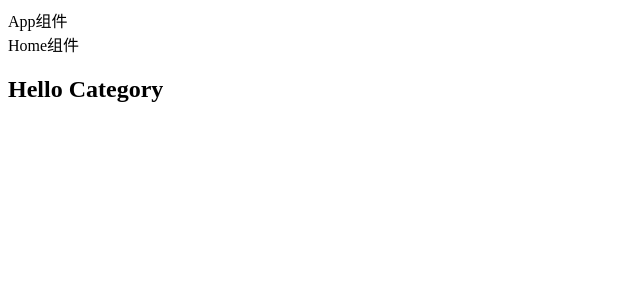
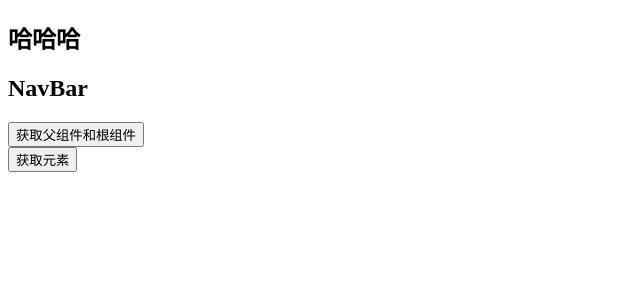
Before and after one commit to coder-xc/Vue3_TS_learn_notes, a Vue app in the folder 03_learn_component/: page / in a window 1280 px wide. Shown: the top 300 px of the page, without its empty margins (0-640 px from the left). Built offline with nearby package versions, Linux system fonts and the light colour scheme.

Commit message:
feat:学习ref引用元素和组件的其他知识

```diff
--- /dev/null
+++ b/03_learn_component/src/13_引用元素和组件/App.vue
@@ -0,0 +1,34 @@
+<template>
+  <div>
+    <!-- 绑定到一个元素上 -->
+    <h2 ref="title">哈哈哈</h2>
+
+    <!-- 绑定到一个组件实例上 -->
+    <nav-bar ref="navBar"></nav-bar>
+
+    <button @click="btnClick">获取元素</button>
+  </div>
+</template>
+
+<script>
+import NavBar from "./NavBar.vue";
+export default {
+  components: {
+    NavBar,
+  },
+  methods: {
+    btnClick() {
+      console.log(this.$refs.title);
+
+      console.log(this.$refs.navBar.message);
+      this.$refs.navBar.sayHello();
+
+      // $el
+      console.log(this.$refs.navBar.$el);
+    },
+  },
+};
+</script>
+
+<style scoped>
+</style>
--- /dev/null
+++ b/03_learn_component/src/13_引用元素和组件/NavBar.vue
@@ -0,0 +1,28 @@
+<template>
+  <div>
+    <h2>NavBar</h2>
+    <button @click="getParentAndRoot">获取父组件和根组件</button>
+  </div>
+</template>
+
+<script>
+export default {
+  data() {
+    return {
+      message: "我是NavBar中的message",
+    };
+  },
+  methods: {
+    sayHello() {
+      console.log("Hello NavBar");
+    },
+    getParentAndRoot() {
+      console.log(this.$parent);
+      console.log(this.$root);
+    },
+  },
+};
+</script>
+
+<style scoped>
+</style>
--- a/03_learn_component/src/main.js
+++ b/03_learn_component/src/main.js
@@ -10,7 +10,8 @@ import { createApp } from 'vue'
 // import App from "./09_具名插槽的使用/App.vue";
 // import App from "./10_作用域插槽的使用/App.vue";
 // import App from "./11_动态组件的使用/App.vue";
-import App from "./12_异步组件的使用/App.vue";
+// import App from "./12_异步组件的使用/App.vue";
+import App from "./13_引用元素和组件/App.vue";
 // import { sum } from "./12_异步组件的使用/utils/math";
 
 // console.log(sum(20, 30));
```
